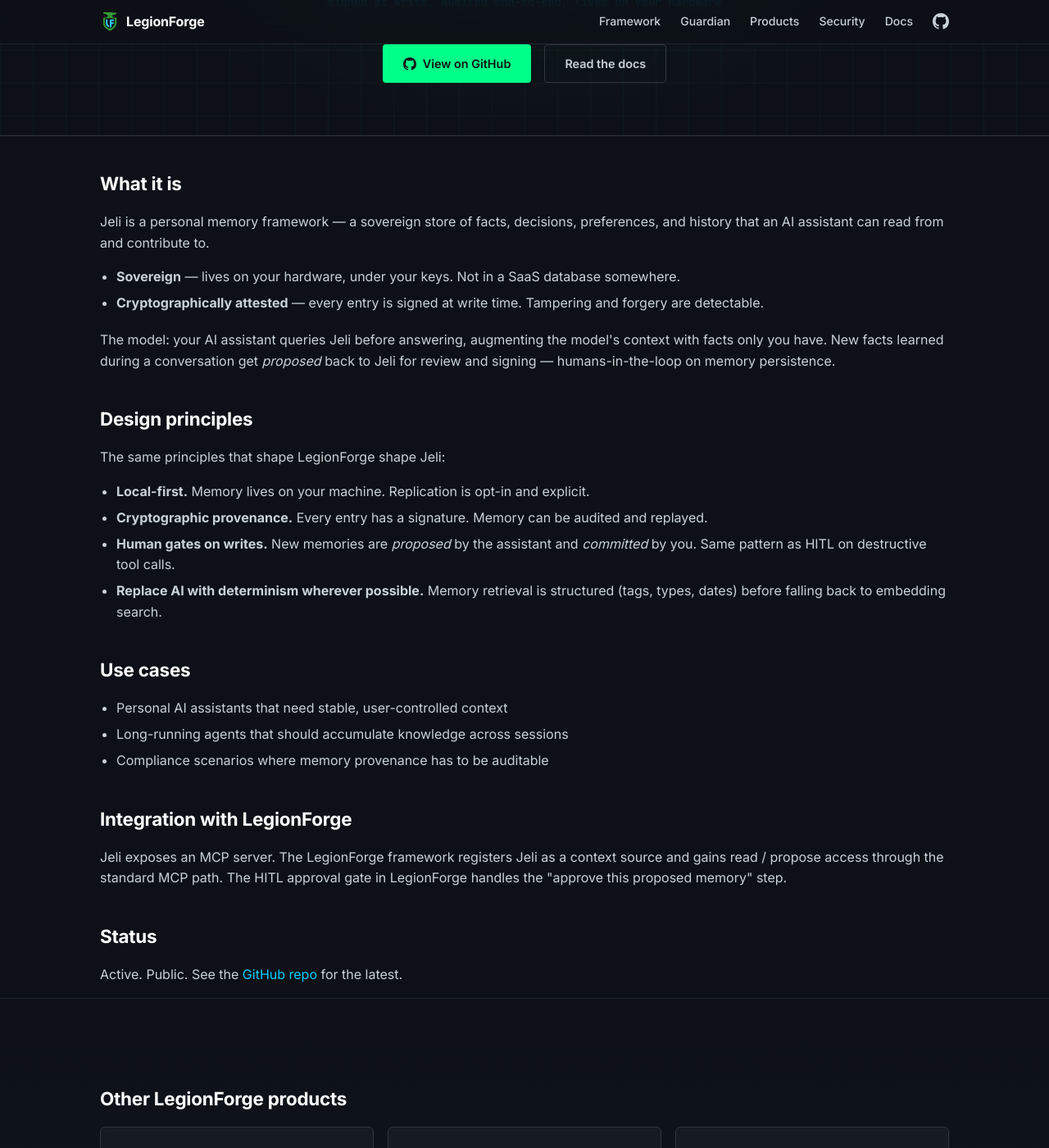
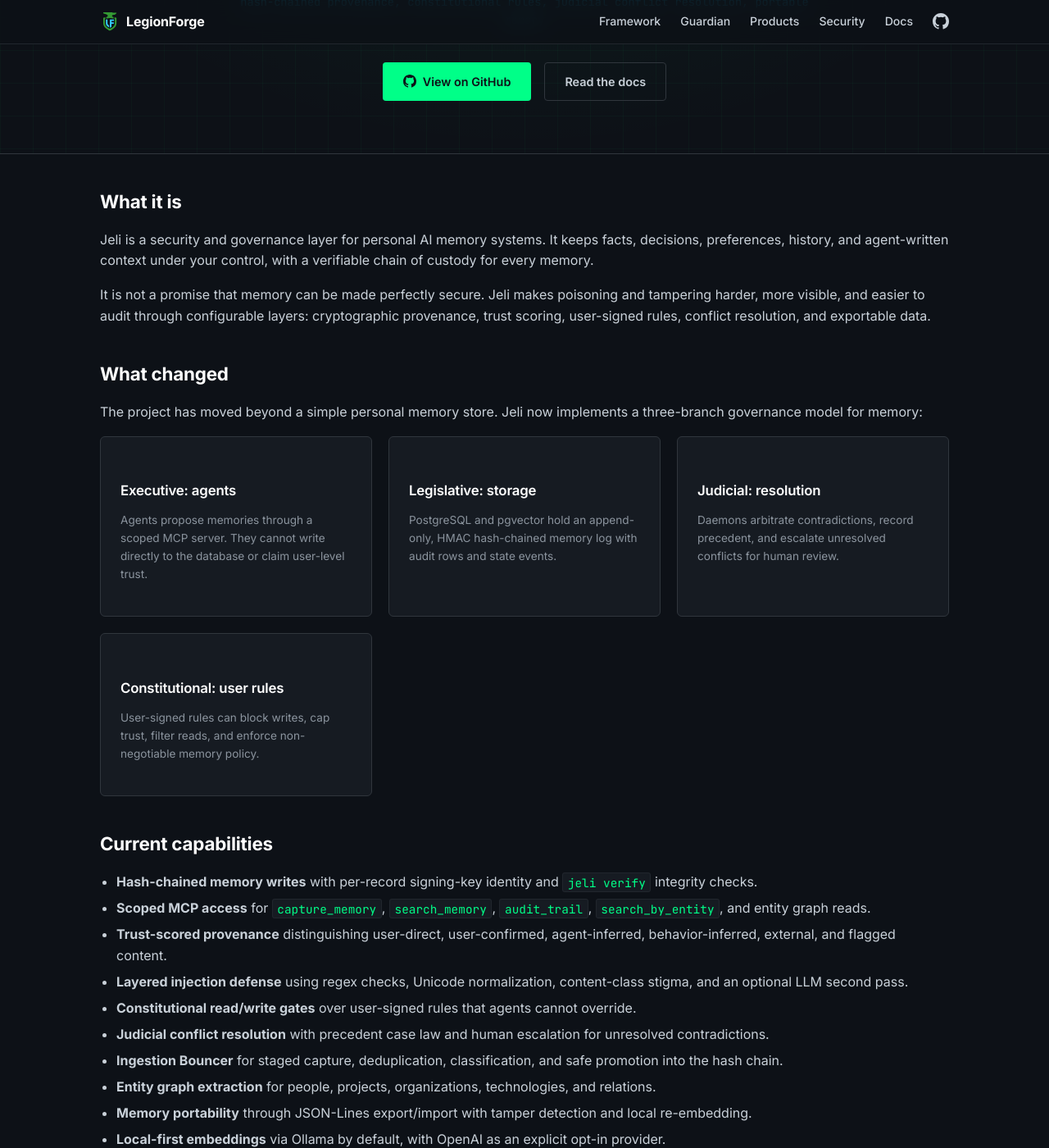
Before and after one commit to LegionForge/legionforge.github.io, a Jekyll site: the page built from jeli.md, in a window 1280 px wide and 1400 px high, scrolled down 313 px. Shown: the whole window at 82% size. Built offline with Jekyll 4.4.1, drawn with Linux system fonts in a browser that asks for light colours; some of the changed text lies outside the part shown.

Commit message:
Update Jeli project positioning

```diff
--- a/_config.yml
+++ b/_config.yml
@@ -42,7 +42,7 @@ products:
   - id: jeli
     name: Jeli
     short: jeli
-    tagline: Sovereign, cryptographically-attested personal memory
+    tagline: Security and governance layer for sovereign personal memory
     repo: jeli
     color: accent2
     category: app
--- a/jeli.md
+++ b/jeli.md
@@ -1,12 +1,12 @@
 ---
 layout: product
 title: Jeli
-tagline: Sovereign, cryptographically-attested personal memory
-subtagline: signed at write, audited end-to-end, lives on your hardware
+tagline: Security and governance layer for sovereign personal memory
+subtagline: hash-chained provenance, constitutional rules, judicial conflict resolution, portable memory
 description: >-
-  Jeli is a sovereign personal memory framework — a store of facts, decisions,
-  preferences and history that AI assistants read from and contribute to.
-  Every entry is signed. Memory provenance is verifiable.
+  Jeli is a security and governance layer for personal memory systems. It keeps
+  memory local-first, tamper-evident, trust-scored, portable, and governed by
+  user-signed rules.
 permalink: /jeli/
 category: app
 product_id: jeli
@@ -15,32 +15,54 @@ repo: jeli
 
 ## What it is
 
-Jeli is a personal memory framework — a sovereign store of facts, decisions, preferences, and history that an AI assistant can read from and contribute to.
+Jeli is a security and governance layer for personal AI memory systems. It keeps facts, decisions, preferences, history, and agent-written context under your control, with a verifiable chain of custody for every memory.
 
-- **Sovereign** — lives on your hardware, under your keys. Not in a SaaS database somewhere.
-- **Cryptographically attested** — every entry is signed at write time. Tampering and forgery are detectable.
+It is not a promise that memory can be made perfectly secure. Jeli makes poisoning and tampering harder, more visible, and easier to audit through configurable layers: cryptographic provenance, trust scoring, user-signed rules, conflict resolution, and exportable data.
 
-The model: your AI assistant queries Jeli before answering, augmenting the model's context with facts only you have. New facts learned during a conversation get *proposed* back to Jeli for review and signing — humans-in-the-loop on memory persistence.
+## What changed
 
-## Design principles
+The project has moved beyond a simple personal memory store. Jeli now implements a three-branch governance model for memory:
 
-The same principles that shape LegionForge shape Jeli:
+<div class="card-grid">
+  <div class="card">
+    <h3>Executive: agents</h3>
+    <p>Agents propose memories through a scoped MCP server. They cannot write directly to the database or claim user-level trust.</p>
+  </div>
+  <div class="card">
+    <h3>Legislative: storage</h3>
+    <p>PostgreSQL and pgvector hold an append-only, HMAC hash-chained memory log with audit rows and state events.</p>
+  </div>
+  <div class="card">
+    <h3>Judicial: resolution</h3>
+    <p>Daemons arbitrate contradictions, record precedent, and escalate unresolved conflicts for human review.</p>
+  </div>
+  <div class="card">
+    <h3>Constitutional: user rules</h3>
+    <p>User-signed rules can block writes, cap trust, filter reads, and enforce non-negotiable memory policy.</p>
+  </div>
+</div>
 
-- **Local-first.** Memory lives on your machine. Replication is opt-in and explicit.
-- **Cryptographic provenance.** Every entry has a signature. Memory can be audited and replayed.
-- **Human gates on writes.** New memories are *proposed* by the assistant and *committed* by you. Same pattern as HITL on destructive tool calls.
-- **Replace AI with determinism wherever possible.** Memory retrieval is structured (tags, types, dates) before falling back to embedding search.
+## Current capabilities
 
-## Use cases
+- **Hash-chained memory writes** with per-record signing-key identity and `jeli verify` integrity checks.
+- **Scoped MCP access** for `capture_memory`, `search_memory`, `audit_trail`, `search_by_entity`, and entity graph reads.
+- **Trust-scored provenance** distinguishing user-direct, user-confirmed, agent-inferred, behavior-inferred, external, and flagged content.
+- **Layered injection defense** using regex checks, Unicode normalization, content-class stigma, and an optional LLM second pass.
+- **Constitutional read/write gates** over user-signed rules that agents cannot override.
+- **Judicial conflict resolution** with precedent case law and human escalation for unresolved contradictions.
+- **Ingestion Bouncer** for staged capture, deduplication, classification, and safe promotion into the hash chain.
+- **Entity graph extraction** for people, projects, organizations, technologies, and relations.
+- **Memory portability** through JSON-Lines export/import with tamper detection and local re-embedding.
+- **Local-first embeddings** via Ollama by default, with OpenAI as an explicit opt-in provider.
 
-- Personal AI assistants that need stable, user-controlled context
-- Long-running agents that should accumulate knowledge across sessions
-- Compliance scenarios where memory provenance has to be auditable
+## Why it matters
 
-## Integration with LegionForge
+Memory is becoming one of the most important parts of AI infrastructure. If your assistant remembers your preferences, work, relationships, decisions, and identity, you need more than convenience. You need custody, provenance, revision history, conflict handling, and a real exit path.
 
-Jeli exposes an MCP server. The LegionForge framework registers Jeli as a context source and gains read / propose access through the standard MCP path. The HITL approval gate in LegionForge handles the "approve this proposed memory" step.
+Jeli is built so memory remains something you can inspect, move, verify, revise, invalidate, redact, and govern.
 
 ## Status
 
-Active. Public. See the [GitHub repo](https://github.com/LegionForge/jeli) for the latest.
+v0.2.0-alpha. The three-branch governance model is implemented and tested, including the constitutional layer, judicial precedent, entity graph, portability, ingestion bouncer, and read/write defense layers. Jeli has been deployed on local hardware since v0.1.0-alpha.
+
+See the [GitHub repo](https://github.com/LegionForge/jeli) for the latest status, threat model, and trust doctrine.
```
